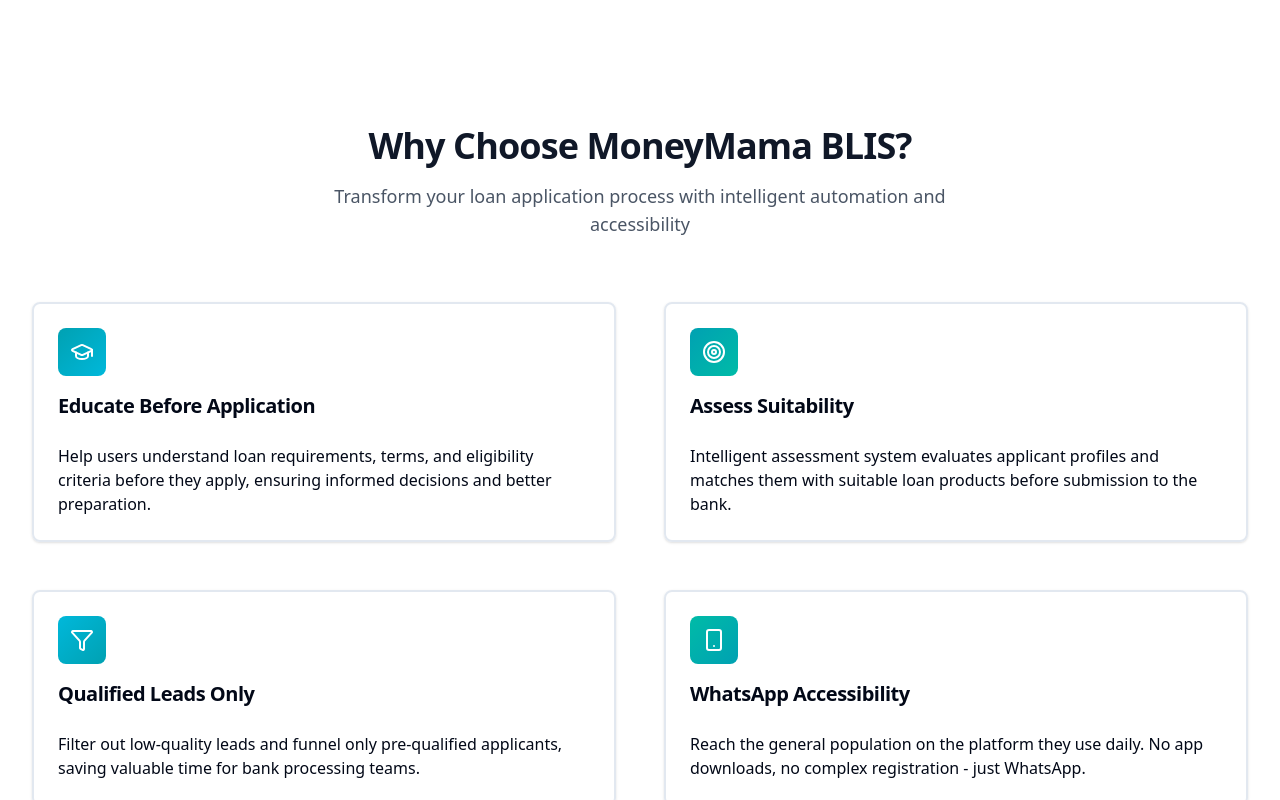
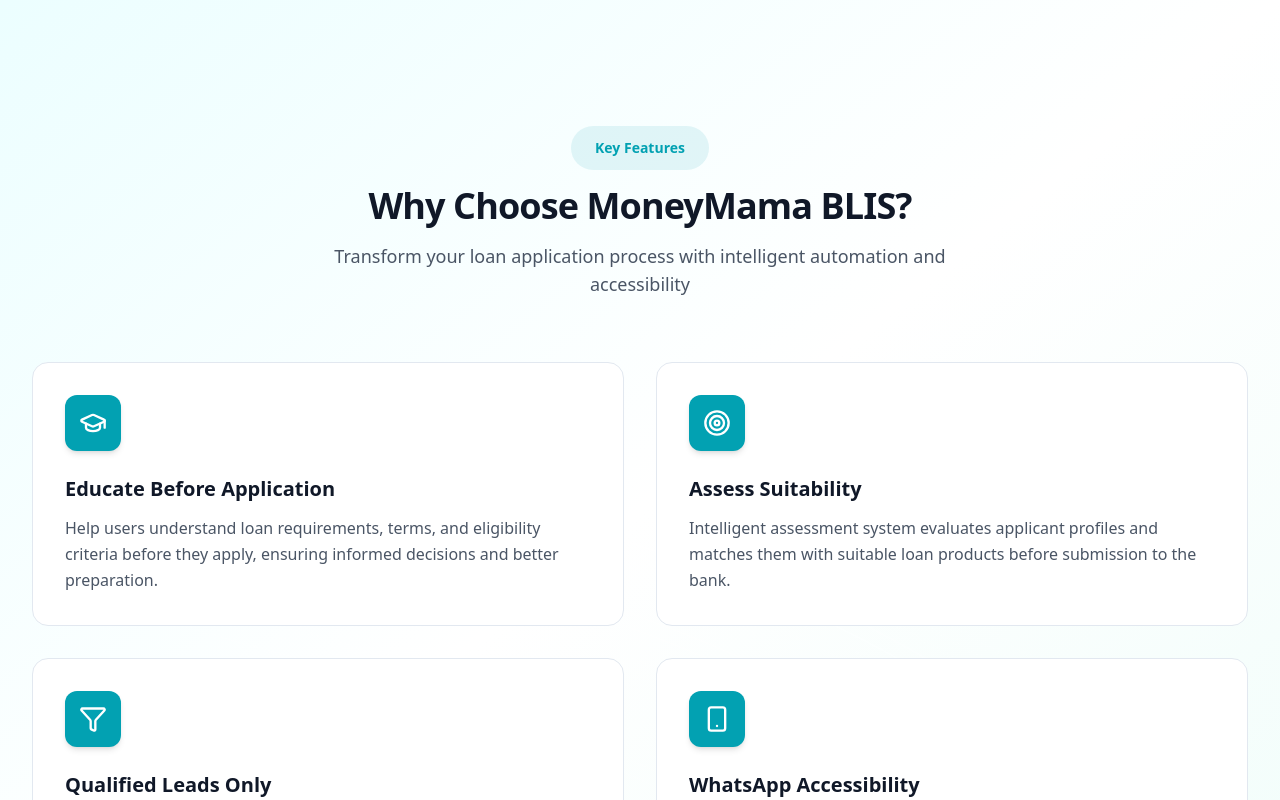
Before and after one commit to rayson-finlit/blis-static-web, a React (Vite) app: page / in a window 1280 px wide. Shown: the part 1820-2620 px from the top of the page. Built offline with nearby package versions, Linux system fonts and the light colour scheme.

Commit message:
Refactor CTA, Features, Hero, Navbar, and Stats components for improved structure, styling, and accessibility; update button labels and enhance responsiveness

```diff
--- a/src/components/CTA.tsx
+++ b/src/components/CTA.tsx
@@ -31,38 +31,36 @@
               size="lg"
               className="bg-white text-[#02A1B2] hover:bg-gray-100 shadow-xl hover:shadow-2xl transition-all text-lg px-8 py-6"
             >
-              <MessageCircle className="mr-2 h-5 w-5" />
-              Start on WhatsApp
-            </Button>
-            <Button
-              size="lg"
-              variant="outline"
-              className="border-2 border-white text-white hover:bg-white/10 text-lg px-8 py-6"
-            >
               Schedule a Demo
               <ArrowRight className="ml-2 h-5 w-5" />
             </Button>
           </div>
 
           {/* Features grid */}
-          <div className="grid grid-cols-1 md:grid-cols-3 gap-6 max-w-3xl mx-auto">
-            <div className="flex flex-col items-center text-center p-4">
-              <div className="rounded-full bg-white/20 p-3 mb-3">
-                <Shield className="h-6 w-6 text-white" />
+          <div className="flex flex-row gap-4 sm:gap-8 max-w-5xl mx-auto justify-between px-2">
+            <div className="flex flex-col items-center text-center flex-1">
+              <div className="rounded-full bg-white/20 p-4 mb-4">
+                <Shield className="h-7 w-7 sm:h-8 sm:w-8 text-white" />
               </div>
-              <p className="text-white font-medium">Bank-Grade Security</p>
+              <p className="text-white font-semibold text-base sm:text-lg">
+                Bank-Grade Security
+              </p>
             </div>
-            <div className="flex flex-col items-center text-center p-4">
-              <div className="rounded-full bg-white/20 p-3 mb-3">
-                <Zap className="h-6 w-6 text-white" />
+            <div className="flex flex-col items-center text-center flex-1">
+              <div className="rounded-full bg-white/20 p-4 mb-4">
+                <Zap className="h-7 w-7 sm:h-8 sm:w-8 text-white" />
               </div>
-              <p className="text-white font-medium">Lightning Fast Setup</p>
+              <p className="text-white font-semibold text-base sm:text-lg">
+                Lightning Fast Setup
+              </p>
             </div>
-            <div className="flex flex-col items-center text-center p-4">
-              <div className="rounded-full bg-white/20 p-3 mb-3">
-                <Users className="h-6 w-6 text-white" />
+            <div className="flex flex-col items-center text-center flex-1">
+              <div className="rounded-full bg-white/20 p-4 mb-4">
+                <Users className="h-7 w-7 sm:h-8 sm:w-8 text-white" />
               </div>
-              <p className="text-white font-medium">24/7 Support</p>
+              <p className="text-white font-semibold text-base sm:text-lg">
+                24/7 Support
+              </p>
             </div>
           </div>
         </div>
--- a/src/components/Features.tsx
+++ b/src/components/Features.tsx
@@ -1,11 +1,5 @@
-import {
-  Card,
-  CardContent,
-  CardDescription,
-  CardHeader,
-  CardTitle,
-} from "@/components/ui/card"
 import { GraduationCap, Target, Filter, Smartphone } from "lucide-react"
+import { BackgroundPaths } from "@/components/ui/background-paths"
 
 const features = [
   {
@@ -13,66 +7,78 @@
     title: "Educate Before Application",
     description:
       "Help users understand loan requirements, terms, and eligibility criteria before they apply, ensuring informed decisions and better preparation.",
-    gradient: "from-[#02A1B2] to-cyan-500",
   },
   {
     icon: Target,
     title: "Assess Suitability",
     description:
       "Intelligent assessment system evaluates applicant profiles and matches them with suitable loan products before submission to the bank.",
-    gradient: "from-[#02A1B2] to-teal-500",
   },
   {
     icon: Filter,
     title: "Qualified Leads Only",
     description:
       "Filter out low-quality leads and funnel only pre-qualified applicants, saving valuable time for bank processing teams.",
-    gradient: "from-cyan-500 to-[#02A1B2]",
   },
   {
     icon: Smartphone,
     title: "WhatsApp Accessibility",
     description:
       "Reach the general population on the platform they use daily. No app downloads, no complex registration - just WhatsApp.",
-    gradient: "from-teal-500 to-[#02A1B2]",
   },
 ]
 
 export function Features() {
   return (
-    <section id="features" className="py-20 sm:py-32 bg-white">
-      <div className="container mx-auto px-4 sm:px-6 lg:px-8">
+    <section
+      id="features"
+      className="py-20 sm:py-32 bg-linear-to-br from-cyan-50 via-white to-teal-50 relative overflow-hidden"
+    >
+      {/* Background Paths */}
+      <div className="absolute inset-0 opacity-30">
+        <BackgroundPaths />
+      </div>
+
+      <div className="container mx-auto px-4 sm:px-6 lg:px-8 relative z-10">
         <div className="mx-auto max-w-2xl text-center mb-16">
-          <h2 className="text-3xl font-bold tracking-tight text-gray-900 sm:text-4xl">
+          <div className="inline-flex items-center justify-center p-2 bg-[#02A1B2]/10 rounded-full mb-4">
+            <span className="px-4 py-1 text-sm font-semibold text-[#02A1B2]">
+              Key Features
+            </span>
+          </div>
+          <h2 className="text-3xl font-bold tracking-tight text-gray-900 sm:text-4xl mb-4">
             Why Choose MoneyMama BLIS?
           </h2>
-          <p className="mt-4 text-lg text-gray-600">
+          <p className="text-lg text-gray-600">
             Transform your loan application process with intelligent automation
             and accessibility
           </p>
         </div>
 
         <div className="mx-auto max-w-7xl">
-          <div className="grid grid-cols-1 gap-8 md:grid-cols-2 lg:gap-12">
+          <div className="grid grid-cols-1 gap-6 md:grid-cols-2 lg:gap-8">
             {features.map((feature) => (
-              <Card
+              <div
                 key={feature.title}
-                className="border-2 hover:shadow-lg transition-shadow"
+                className="group relative bg-white rounded-2xl p-8 border border-gray-200 hover:border-[#02A1B2]/30 hover:shadow-lg transition-all duration-300"
               >
-                <CardHeader>
-                  <div
-                    className={`inline-flex h-12 w-12 items-center justify-center rounded-lg bg-gradient-to-br ${feature.gradient} mb-4`}
-                  >
-                    <feature.icon className="h-6 w-6 text-white" />
+                {/* Icon */}
+                <div className="mb-6">
+                  <div className="inline-flex h-14 w-14 items-center justify-center rounded-xl bg-[#02A1B2] shadow-md">
+                    <feature.icon className="h-7 w-7 text-white" />
                   </div>
-                  <CardTitle className="text-xl">{feature.title}</CardTitle>
-                </CardHeader>
-                <CardContent>
-                  <CardDescription className="text-base">
-                    {feature.description}
-                  </CardDescription>
-                </CardContent>
-              </Card>
+                </div>
+
+                {/* Title */}
+                <h3 className="text-xl font-bold text-gray-900 mb-3">
+                  {feature.title}
+                </h3>
+
+                {/* Description */}
+                <p className="text-gray-600 leading-relaxed">
+                  {feature.description}
+                </p>
+              </div>
             ))}
           </div>
         </div>
--- a/src/components/Hero.tsx
+++ b/src/components/Hero.tsx
@@ -35,8 +35,7 @@
               size="lg"
               className="bg-white text-[#02A1B2] hover:bg-gray-100 shadow-xl hover:shadow-2xl transition-all text-lg px-8 py-6 w-full sm:w-auto group"
             >
-              <MessageCircle className="mr-2 h-5 w-5" />
-              Start on WhatsApp
+              Schedule a Demo
               <ArrowRight className="ml-2 h-5 w-5 group-hover:translate-x-1 transition-transform" />
             </Button>
           </div>
--- a/src/components/Navbar.tsx
+++ b/src/components/Navbar.tsx
@@ -44,9 +44,18 @@
             </Button>
           </div>
 
+          {/* Mobile - Just Get Started button */}
           <div className="md:hidden">
-            <Button variant="ghost" size="sm">
-              Menu
+            <Button
+              onClick={() =>
+                document
+                  .getElementById("cta")
+                  ?.scrollIntoView({ behavior: "smooth" })
+              }
+              size="sm"
+              className="bg-[#02A1B2] hover:bg-[#028799] text-white"
+            >
+              Get Started
             </Button>
           </div>
         </div>
```
Also changed, not shown: src/components/Stats.tsx (+14 -14 lines).
